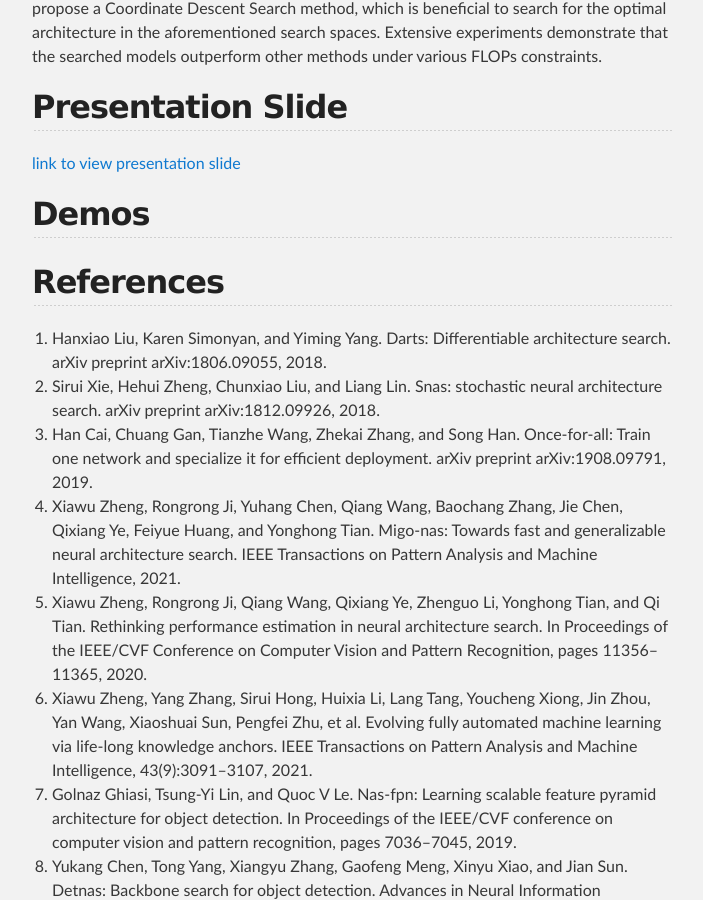
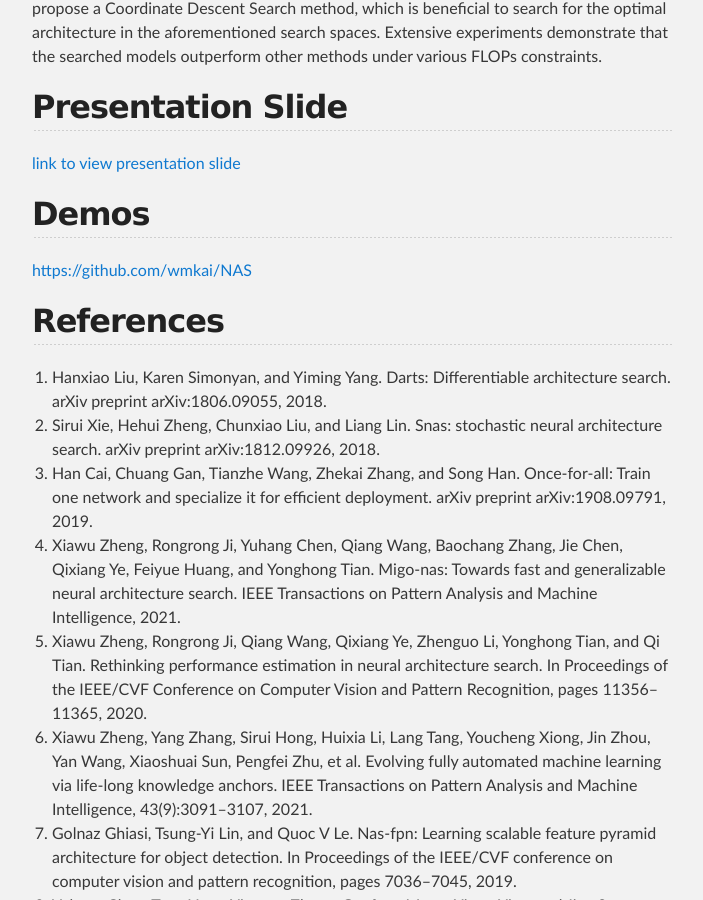
Before and after one commit to starFalll/CS766_S24, a Jekyll site: the page built from index.md, in a window 1280 px wide and 900 px high, scrolled down 11130 px. Shown: the whole window, without its empty margins (288-991 px from the left). Built offline with Jekyll 4.4.1, drawn with Linux system fonts in a browser that asks for light colours; our own code applies the rules of GitHub Pages for plain Markdown files; part of the change alters nothing that is shown.

Commit message:
update demos

```diff
--- a/index.md
+++ b/index.md
@@ -188,7 +188,7 @@ In this work, we propose a novel architecture search method for effective semant
 
 ## Demos
 
-
+[https://github.com/wmkai/NAS](https://github.com/wmkai/NAS)
 
 ## References
 
```
Also changed, not shown: README.md.
